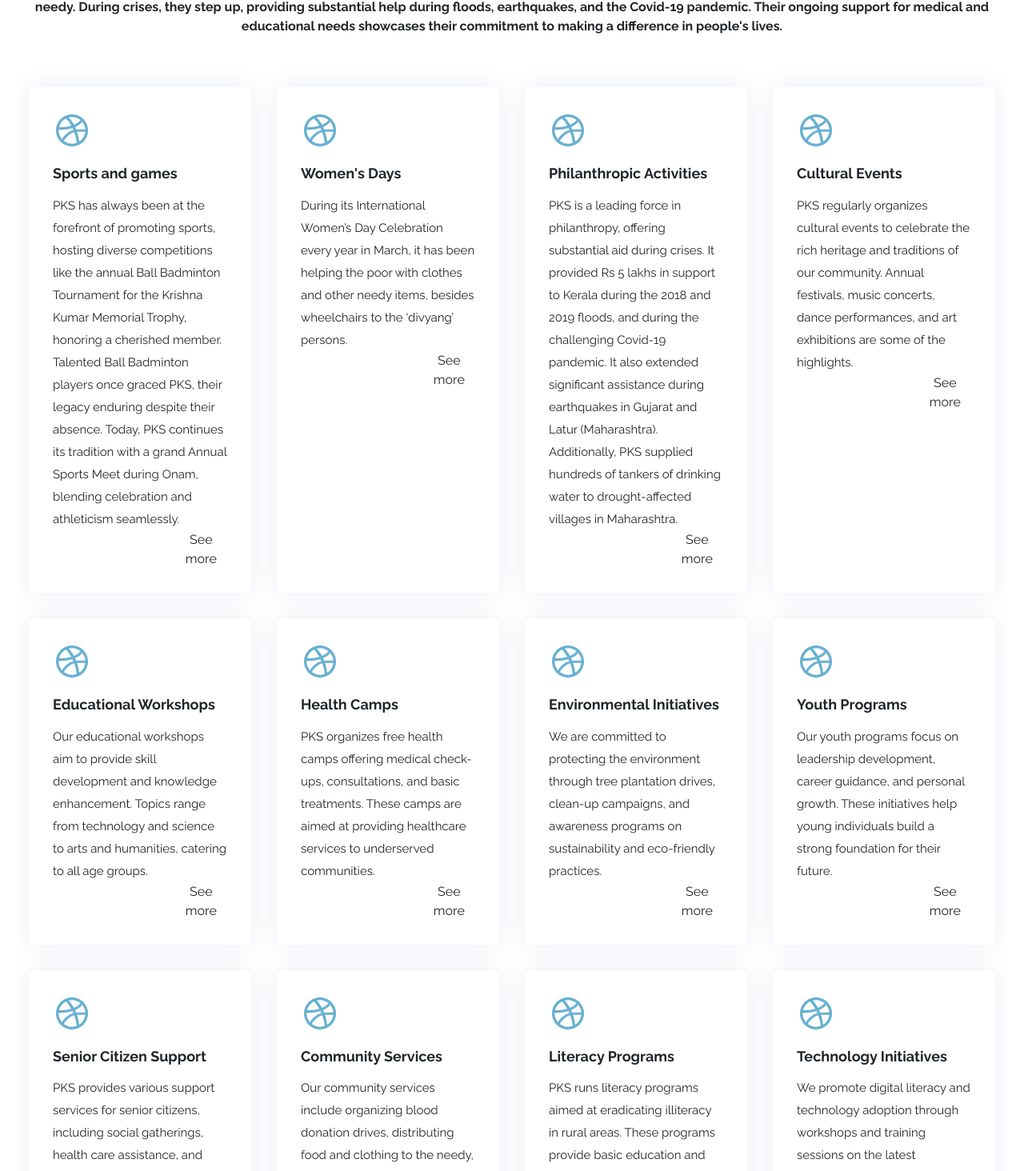
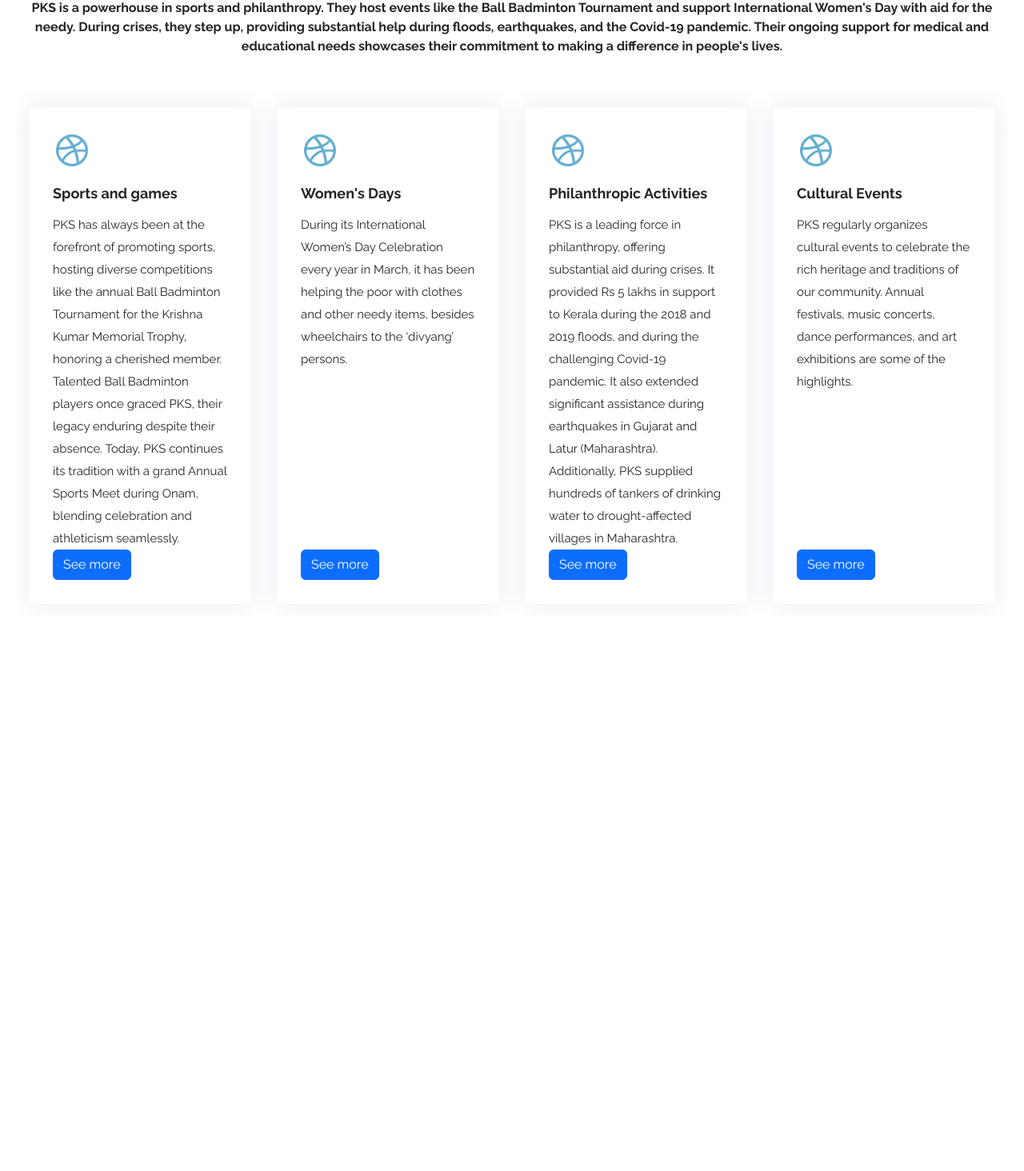
Before and after one commit to vinayakanarookutty/poonekeralasamajam, a React (Vite) app: page /more-activities in a window 1280 px wide. Shown: the part 153-1617 px from the top of the page at 80% size. After the commit the page ends 944 px from the top, so only its background shows below. Built offline with nearby package versions, Linux system fonts and the light colour scheme.

Commit message:
app added

```diff
--- a/src/components/ActivitiesDetails.tsx
+++ b/src/components/ActivitiesDetails.tsx
@@ -1,18 +1,23 @@
 import React, { useState } from "react";
 import "../css/home.css"; // Assume that the CSS styles are moved to App.css
-import Image2 from "../assets/img/gallery/clb3.jpg";
+import { useLocation } from 'react-router-dom';
 
+const useQuery = () => {
+  return new URLSearchParams(useLocation().search);
+};
 const ActivitiesDetails: React.FC = () => {
   const [activeStep, setActiveStep] = useState<string>("step05");
 
   const handleStepClick = (step: string) => {
     setActiveStep(step);
   };
-
+  const query = useQuery();
+  const head = query.get('head');
   return (
     <div>
+
       <h1 className="text-gray-800 font-bold mt-[125px] text-center uppercase tracking-[4px] leading-[23px] text -4xl">
-        Sports
+       {head}
       </h1>
       <br />
 
--- a/src/components/Contact.tsx
+++ b/src/components/Contact.tsx
@@ -22,11 +22,11 @@ const Contact: React.FC = () => {
     <section id="contact" className="contact section-bg">
       <div className="container min-h-screen" data-aos="fade-up">
         <div className="section-title">
-          <h2>Contact</h2>
-          <p>Become a PKS Member today and help us in nurturing Kerala’s roots in Pune</p>
+          <h2 className='mt-5'>Contact</h2>
+          <p className='mt-4'>Become a PKS Member today and help us in nurturing Kerala’s roots in Pune</p>
         </div>
 
-        <div className="row">
+        <div className="row mt-5">
           <div className="col-lg-6">
             <div className="info-box mb-4">
               <i className="bx bx-map"></i>
--- a/src/components/MoreActivities.tsx
+++ b/src/components/MoreActivities.tsx
@@ -10,83 +10,33 @@ function MoreActivities() {
     window.scrollTo(0, 0);
   }, []);
 
-
-  // Define an array to hold activity data
   const activities = [
     {
         title: "Sports and games",
         description: "PKS has always been at the forefront of promoting sports, hosting diverse competitions like the annual Ball Badminton Tournament for the Krishna Kumar Memorial Trophy, honoring a cherished member. Talented Ball Badminton players once graced PKS, their legacy enduring despite their absence. Today, PKS continues its tradition with a grand Annual Sports Meet during Onam, blending celebration and athleticism seamlessly.",
         buttonText: "See more",
-        link: "/activities"
+        link: "/activities?head=Sports"
     },
     {
       title: "Women's Days",
       description: "During its International Women’s Day Celebration every year in March, it has been helping the poor with clothes and other needy items, besides wheelchairs to the ‘divyang’ persons.",
-      link: "/WomensActivities",
+      link: "/activities?head=Women's Day",
       buttonText: "See more",
     },
     {
       title: "Philanthropic Activities",
       description: "PKS is a leading force in philanthropy, offering substantial aid during crises. It provided Rs 5 lakhs in support to Kerala during the 2018 and 2019 floods, and during the challenging Covid-19 pandemic. It also extended significant assistance during earthquakes in Gujarat and Latur (Maharashtra). Additionally, PKS supplied hundreds of tankers of drinking water to drought-affected villages in Maharashtra.",
-      link: "/PhilanthropicActivities",
+      link: "/activities?head=Philanthropic Activities",
       buttonText: "See more",
     },
     {
         title: "Cultural Events",
         description: "PKS regularly organizes cultural events to celebrate the rich heritage and traditions of our community. Annual festivals, music concerts, dance performances, and art exhibitions are some of the highlights.",
-        link: "/activities",
+        link: "/activities?head=Culturals",
         buttonText: "See more",
     },
-    {
-        title: "Educational Workshops",
-        description: "Our educational workshops aim to provide skill development and knowledge enhancement. Topics range from technology and science to arts and humanities, catering to all age groups.",
-        link: "/activities",
-        buttonText: "See more",
-    },
-    {
-        title: "Health Camps",
-        description: "PKS organizes free health camps offering medical check-ups, consultations, and basic treatments. These camps are aimed at providing healthcare services to underserved communities.",
-        link: "/activities",
-        buttonText: "See more",
-    },
-    {
-        title: "Environmental Initiatives",
-        description: "We are committed to protecting the environment through tree plantation drives, clean-up campaigns, and awareness programs on sustainability and eco-friendly practices.",
-        link: "/activities",
-        buttonText: "See more",
-    },
-    {
-        title: "Youth Programs",
-        description: "Our youth programs focus on leadership development, career guidance, and personal growth. These initiatives help young individuals build a strong foundation for their future.",
-        link: "/activities",
-        buttonText: "See more",
-    },
-    {
-        title: "Senior Citizen Support",
-        description: "PKS provides various support services for senior citizens, including social gatherings, health care assistance, and recreational activities to ensure their well-being and happiness.",
-        link: "/activities",
-        buttonText: "See more",
-    },
-    {
-        title: "Community Services",
-        description: "Our community services include organizing blood donation drives, distributing food and clothing to the needy, and offering counseling and support to individuals in distress.",
-        link: "/activities",
-        buttonText: "See more",
-    },
-    {
-        title: "Literacy Programs",
-        description: "PKS runs literacy programs aimed at eradicating illiteracy in rural areas. These programs provide basic education and learning materials to children and adults alike.",
-        link: "/activities",
-        buttonText: "See more",
-    },
-    {
-        title: "Technology Initiatives",
-        description: "We promote digital literacy and technology adoption through workshops and training sessions on the latest technological advancements, ensuring everyone is equipped for the digital age.",
-        link: "/activities",
-        buttonText: "See more",
-    }
+
 ];
-
 
   return (
     <div style={{ backgroundColor: 'white', minHeight: '100vh', padding: '20px' }}>
@@ -97,7 +47,7 @@ function MoreActivities() {
         <div className="container">
           <div className="section-title">
             <h2 style={{fontWeight:"700"}}>Activities</h2>
-            <p style={{fontWeight:"700"}}>
+            <p style={{fontWeight:"700",paddingTop:"2%"}}>
               PKS is a powerhouse in sports and philanthropy. They host events like
               the Ball Badminton Tournament and support International Women's Day with
               aid for the needy. During crises, they step up, providing substantial
@@ -107,16 +57,20 @@ function MoreActivities() {
             </p>
           </div>
           <div className="row mt-5 ">
-            {/* Map through activities array to render each activity */}
             {activities.map((activity, index) => (
-              <div key={index} className="col-md-6 col-lg-3 d-flex align-items-stretch mb-5 mb-lg-0 p-3">
-                <div className="icon-box">
-                  <div className="icon"><i className="bx bxl-dribbble"></i></div>
-                  <h4 className="title">{activity.title}</h4>
-                  <p className="description ">{activity.description}</p>
-                  {/* Render button and link only if provided */}
+              <div key={index} className="col-md-12  col-lg-3 d-flex align-items-stretch mb-5 mb-lg-0 p-3">
+                <div className="icon-box" style={{ display: 'flex', flexDirection: 'column', justifyContent: 'space-between', height: '100%' }}>
+                  <div>
+                    <div className="icon"><i className="bx bxl-dribbble"></i></div>
+                    <h4 className="title">{activity.title}</h4>
+                    <p className="description">{activity.description}</p>
+                  </div>
                   {activity.buttonText && activity.link && (
-                    <Link to={activity.link}><button className='pl-[70%]'>{activity.buttonText}</button></Link>
+                    <div style={{ marginTop: 'auto' }}>
+                      <Link to={activity.link}>
+                        <button className="btn btn-primary">{activity.buttonText}</button>
+                      </Link>
+                    </div>
                   )}
                 </div>
               </div>
```
